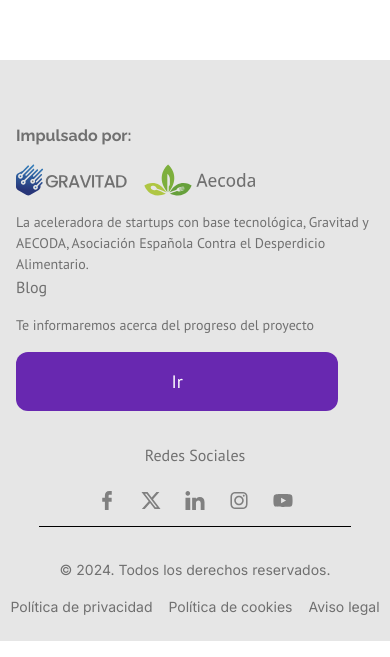
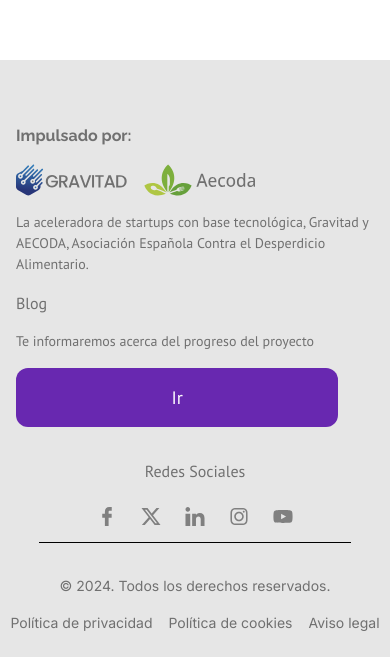
Before and after one commit to gravitad-dev/TS-React-Template, a React (Vite) app: page / in a window 390 px wide. Shown: the part 864-1521 px from the top of the page. Built offline with nearby package versions, Linux system fonts and the light colour scheme.

Commit message:
fix(footer): styles fixed

```diff
--- a/src/components/common/Footer.tsx
+++ b/src/components/common/Footer.tsx
@@ -7,9 +7,9 @@ import {
   phone,
   x,
   youtube,
-} from '@/assets/index'
-import type { FooterData } from '@/interfaces'
-import type React from 'react'
+} from '@/assets/index';
+import type { FooterData } from '@/interfaces';
+import type React from 'react';
 
 // Datos del footer
 const data: FooterData = {
@@ -53,7 +53,7 @@ const data: FooterData = {
     { id: 3, content: 'Política de cookies', href: '/cookies' },
     { id: 4, content: 'Aviso legal', href: '/legal' },
   ],
-}
+};
 
 // Enlaces sociales
 const socialLinks = [
@@ -62,7 +62,7 @@ const socialLinks = [
   { href: 'https://linkedin.com', src: linkedin, alt: 'LinkedIn' },
   { href: 'https://instagram.com', src: instagram, alt: 'Instagram' },
   { href: 'https://youtube.com', src: youtube, alt: 'YouTube' },
-]
+];
 
 const renderSocialLinks = () => (
   <div className="flex gap-6 mt-6 md:mt-[32px] items-center flex-wrap">
@@ -76,7 +76,7 @@ const renderSocialLinks = () => (
       </a>
     ))}
   </div>
-)
+);
 
 export const Footer: React.FC = () => (
   <footer className="bg-[#E6E6E6] pb-6 pt-[64px] font-ptSans w-full text-[#707070] md:text-black">
@@ -130,7 +130,7 @@ export const Footer: React.FC = () => (
       </div>
 
       {/* Sección 3: Blog / Newsletter */}
-      <div className="col-span-1 md:px-4 md:ml-4 space-y-4 md:space-y-[32px] w-[90%]">
+      <div className="col-span-1 mt-4 sm:mt-0 md:px-4 md:ml-4 space-y-4 md:space-y-[32px] w-[90%]">
         <h4 className="text-[16px] md:text-[24px]">{data.sections[2].title}</h4>
         {data.sections[2].content && (
           <p className="text-[14px] md:text-[20px]">
@@ -171,4 +171,4 @@ export const Footer: React.FC = () => (
       </div>
     </div>
   </footer>
-)
+);
```
